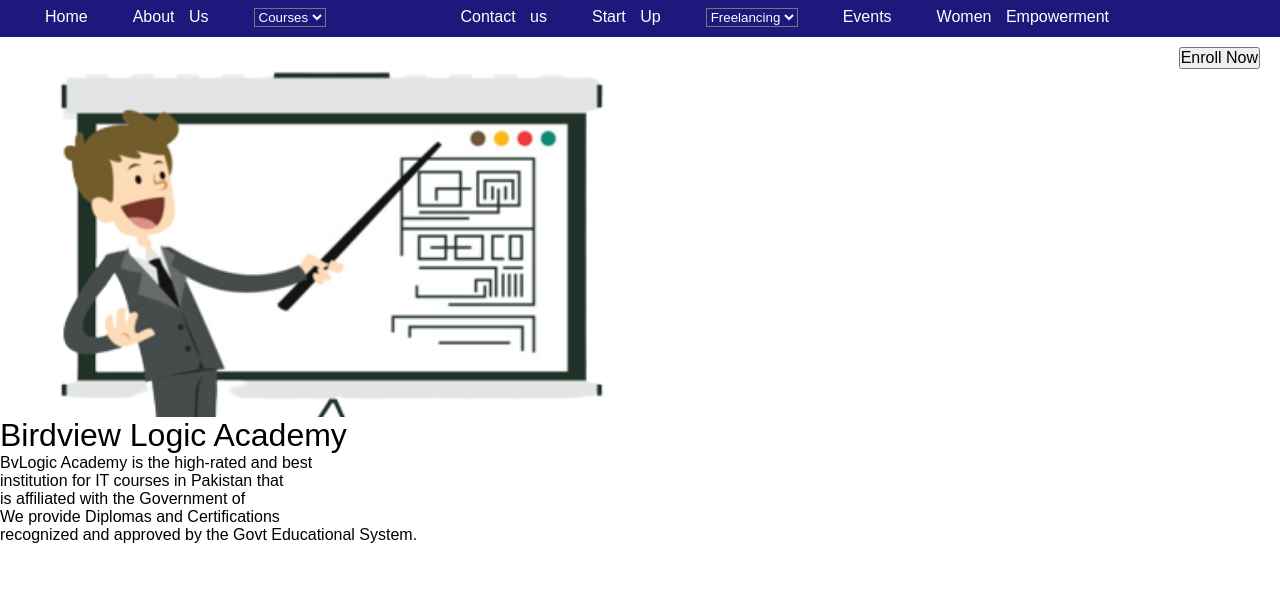
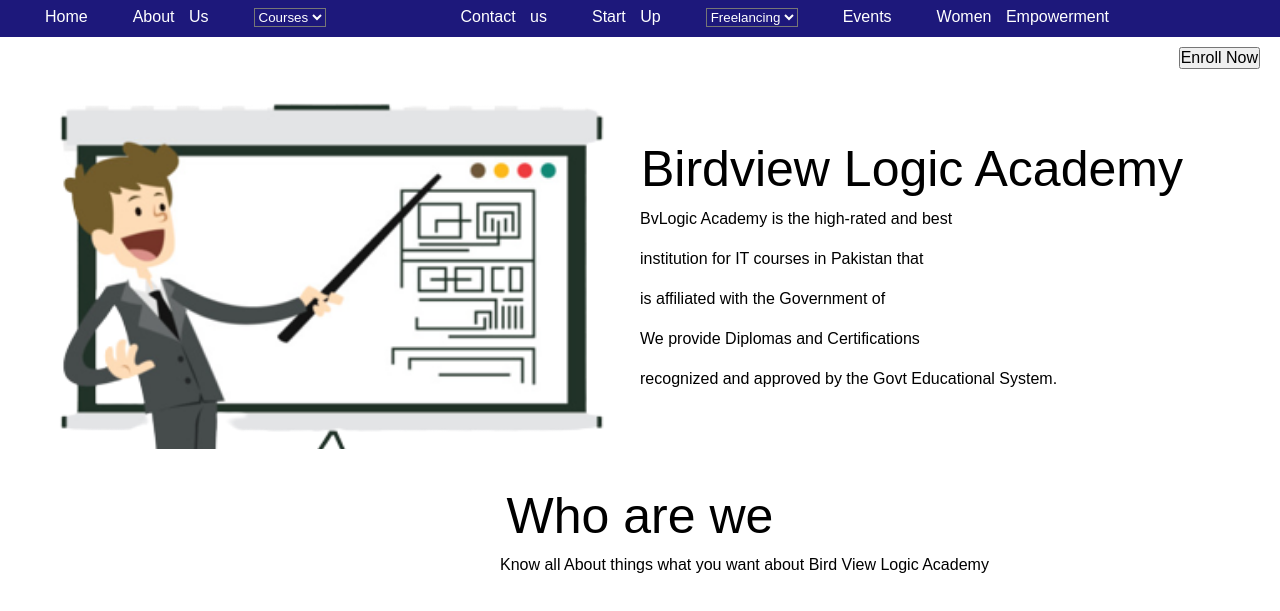
Before and after one commit to mawmfoziayaseen/new_Assignment, a plain HTML site: page index.html in a window 1280 px wide. Shown: the part 103-714 px from the top of the page. Drawn offline with Linux system fonts and the light colour scheme.

Commit message:
All change done

```diff
--- a/index.html
+++ b/index.html
@@ -65,5 +65,10 @@
     </p>
 </div>
 </div>
+<br>
+<div class="main2">
+    <h2>Who are we</h2>
+    <p id="para">Know all About things what you want about Bird View Logic Academy</p>
+</div>
 </body>
 </html>
--- a/style.css
+++ b/style.css
@@ -68,7 +68,8 @@ button{
 }
 .main{
     width: 100%;
-    height: fit-con;
+    height:400px;
+    display: flex;
 }
 .pic1{
     height: 380px;
@@ -81,17 +82,30 @@ button{
 .content{
     width: 50%;
     height: 400px;
-    display: inline-block;
-    margin-bottom: 27px;
-    padding-bottom: 200px;
+    text-align: start;
     align-items: flex-start;
-
 
 }
 h1{
+    font-size: 50px;
     font-weight: lighter;
+    margin-top: 70px;
+    margin-left: 1px;
+
+    line-height: 1.2;
 }
 p{
+    line-height: 40px;
     align-items: end;
     position: absolute;
+    text-align: left;
 }
+h2{
+    font-size: 50px;
+    font-weight: lighter;
+    text-align: center;
+}
+#para{
+
+    margin-left: 500px;
+}
```
